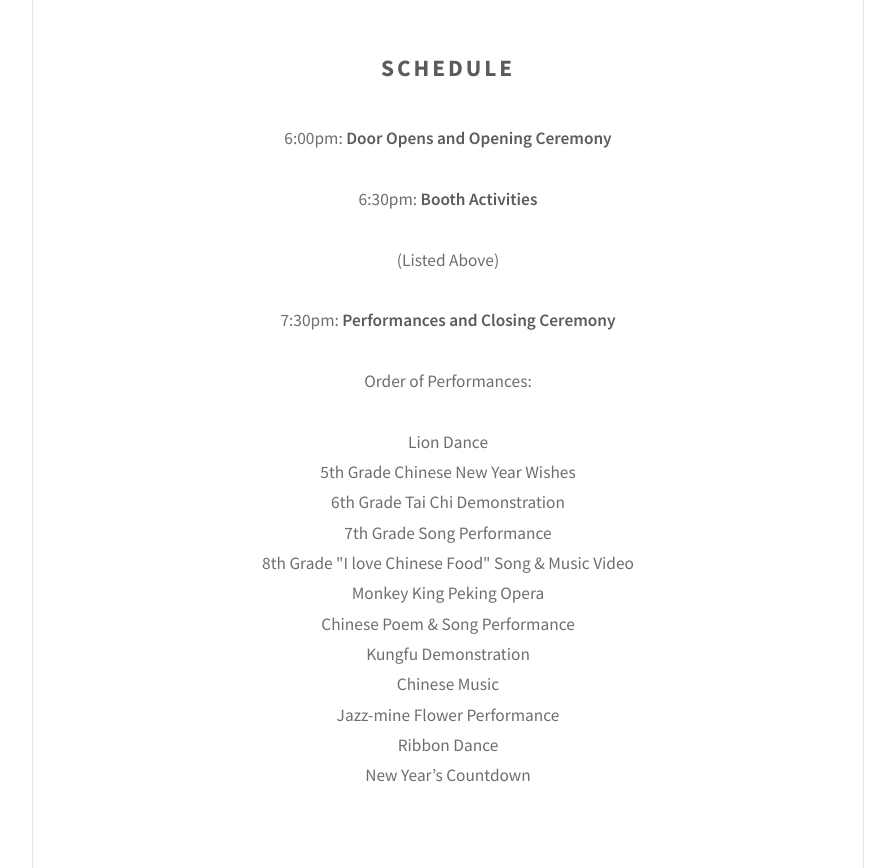
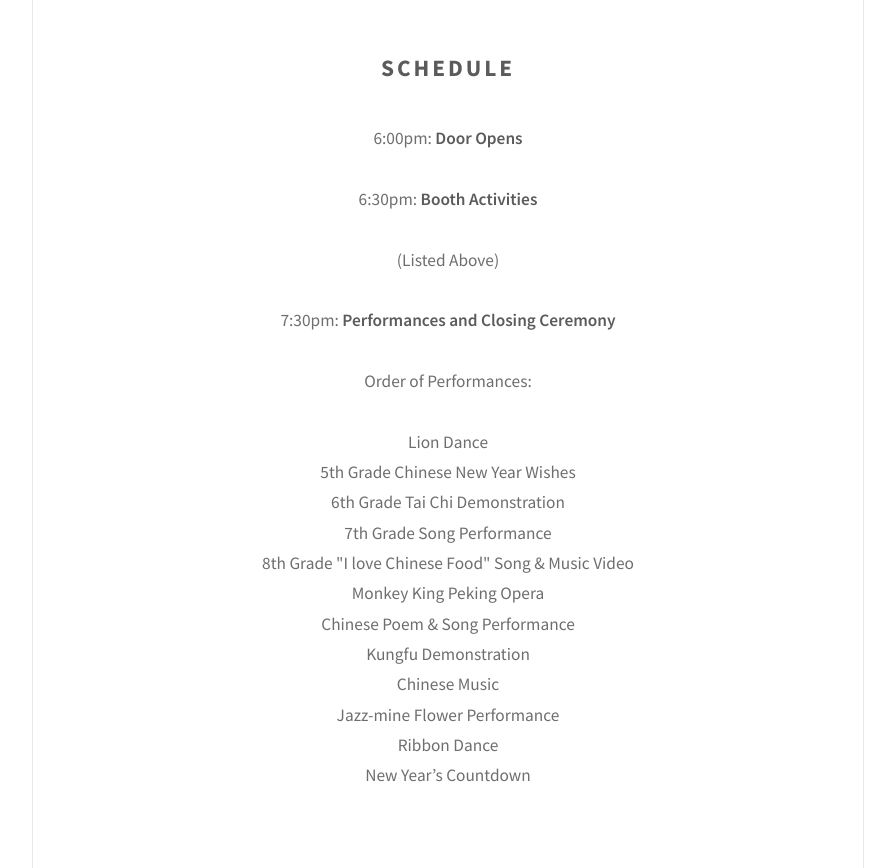
Before and after one commit to 16cameronk/ChineseProject, a plain HTML site: page index.html in a window 1280 px wide. Shown: the part 5140-6008 px from the top of the page, without its empty margins (192-1087 px from the left). Drawn offline with Linux system fonts and the light colour scheme.

Commit message:
Update index.html

```diff
--- a/index.html
+++ b/index.html
@@ -92,7 +92,7 @@
 						</header>
 						<p>
 							<center>
-								6:00pm: <strong>Door Opens and Opening Ceremony</strong>
+								6:00pm: <strong>Door Opens </strong>
 							<br><br>
 								6:30pm: <strong>Booth Activities </strong>
 								<br><br> (Listed Above)
```
